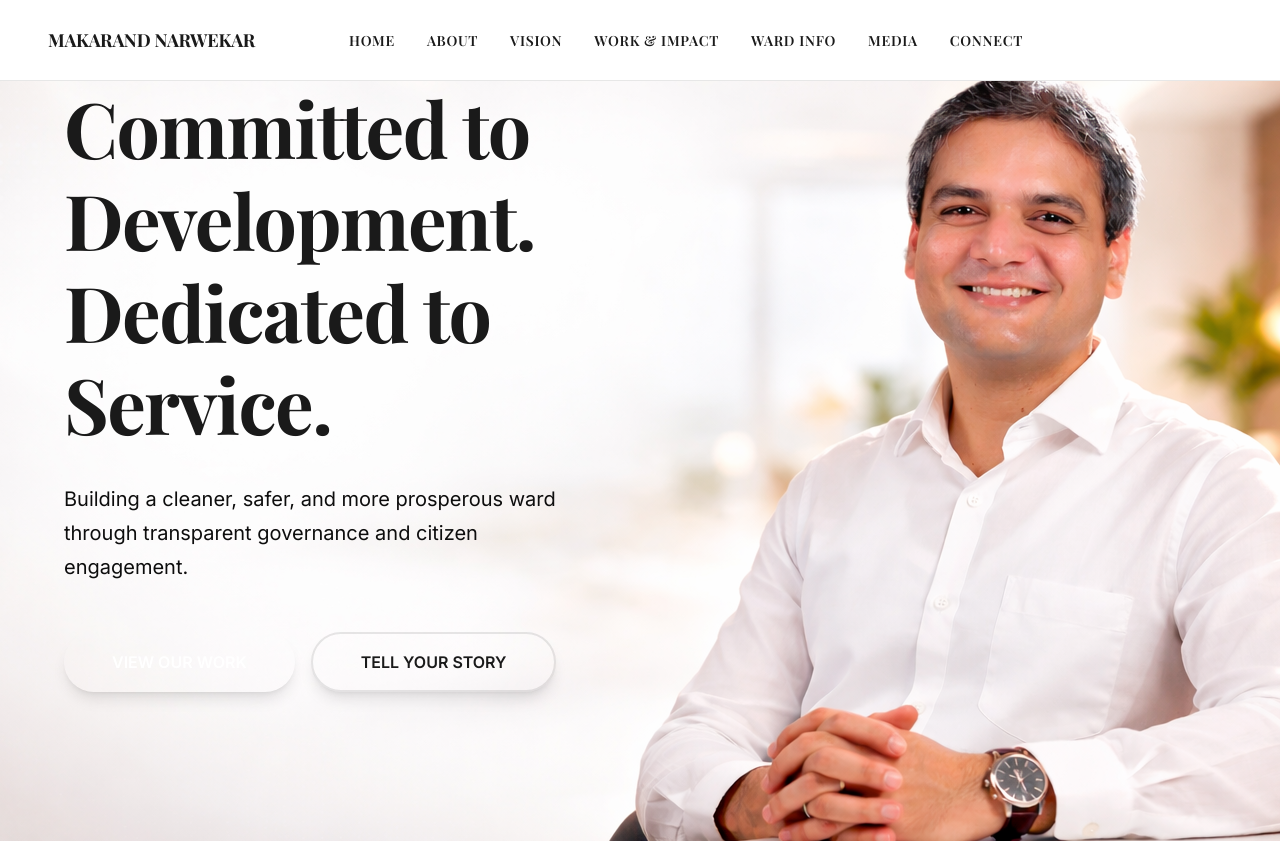
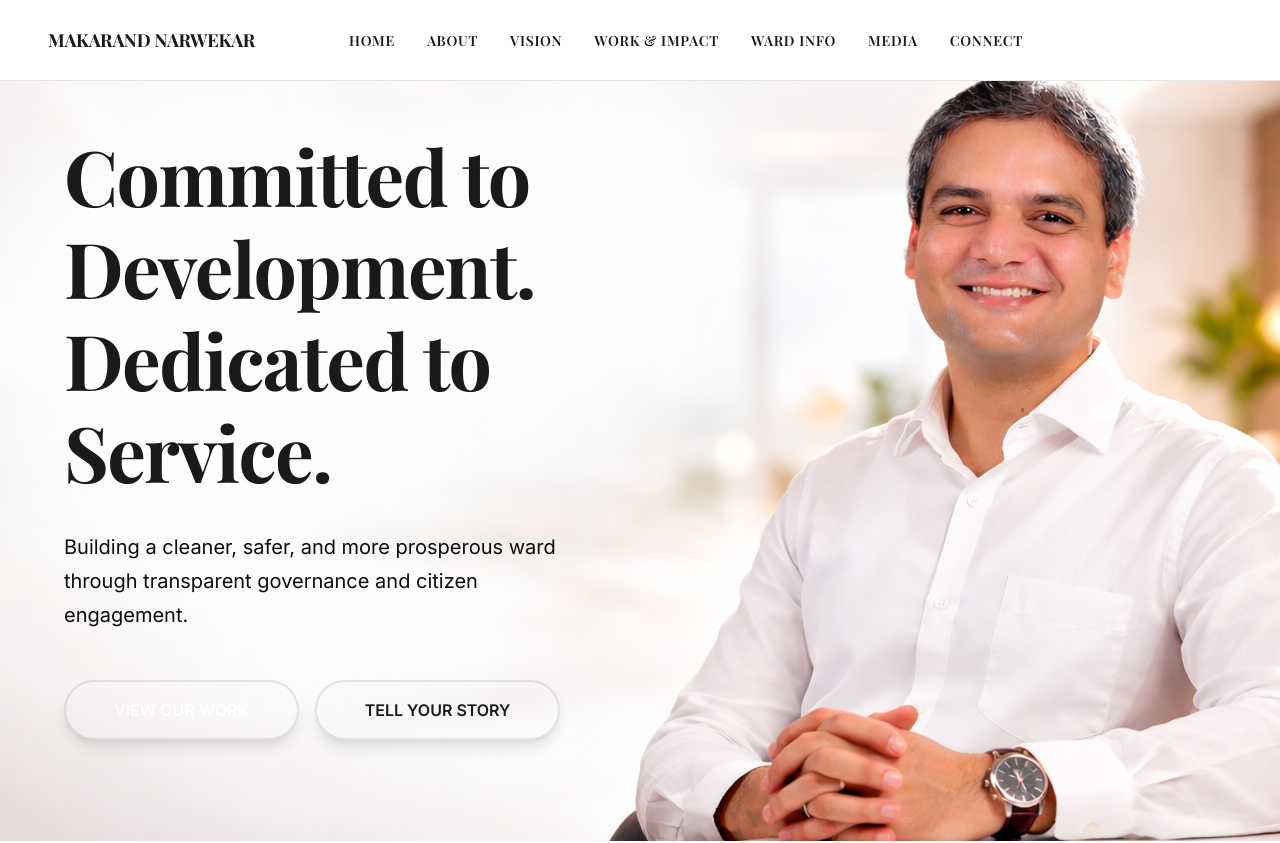
Before and after one commit to InHouseAI-Org/Makarand-Website, a React (Vite) app: page / in a window 1280 px wide. Shown: the top 843 px of the page. Built offline with nearby package versions, Linux system fonts and the light colour scheme.

Commit message:
basic changes

```diff
--- a/src/app/components/Hero.tsx
+++ b/src/app/components/Hero.tsx
@@ -55,7 +55,7 @@ export function Hero() {
 
           {/* STAGE 2: Text Content */}
           {/* {animationStage === "split" && ( */}
-              <div className="relative z-10 max-w-2xl px-8 lg:px-16">
+              <div className="relative z-10 max-w-2xl mt-12 px-8 lg:px-16">
                 <motion.h1
                   initial={{ opacity: 0, y: 20 }}
                   animate={{ opacity: 1, y: 0 }}
@@ -100,15 +100,15 @@ export function Hero() {
                 >
                   <Link
                     to="/work"
-                    className="inline-flex items-center justify-center px-12 py-4 bg-coral text-white rounded-full hover:bg-coral/90 hover:scale-105 transition-all shadow-lg"
+                    className="inline-flex items-center justify-center px-12 py-4 bg-coral text-white rounded-full hover:bg-white hover:text-coral border-2 border-coral hover:scale-105 transition-all shadow-lg"
                     style={{ fontSize: "16px", fontWeight: 600 }}
                   >
                     VIEW OUR WORK
                   </Link>
                   <Link
                     to="/connect"
-                    className="inline-flex items-center justify-center px-12 py-4 text-coral rounded-full hover:bg-white hover:scale-105 transition-all border-2 border-coral shadow-lg"
-                    style={{ fontSize: "16px", fontWeight: 600, backgroundColor: "transparent" }}
+                    className="inline-flex items-center justify-center px-12 py-4 text-coral rounded-full hover:bg-coral hover:text-white border-2 border-coral hover:scale-105 transition-all shadow-lg"
+                    style={{ fontSize: "16px", fontWeight: 600 }}
                   >
                     TELL YOUR STORY
                   </Link>
--- a/src/styles/theme.css
+++ b/src/styles/theme.css
@@ -39,7 +39,7 @@
   --sidebar-accent-foreground: oklch(0.205 0 0);
   --sidebar-border: oklch(0.922 0 0);
   --sidebar-ring: oklch(0.708 0 0);
-  --coral: #ff562b;
+  --coral: #ff5e36;
   --coral-light: #FFF0EB;
   --coral-dark: #E85A3A;
   --coral-soft: #F5A07D;
```
